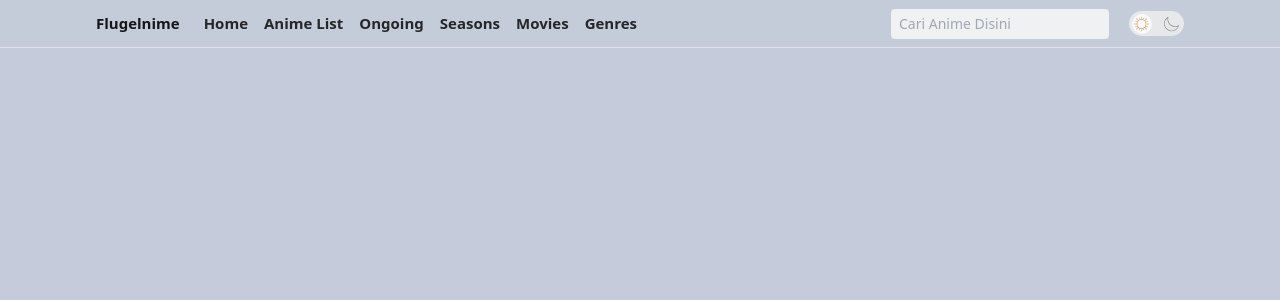
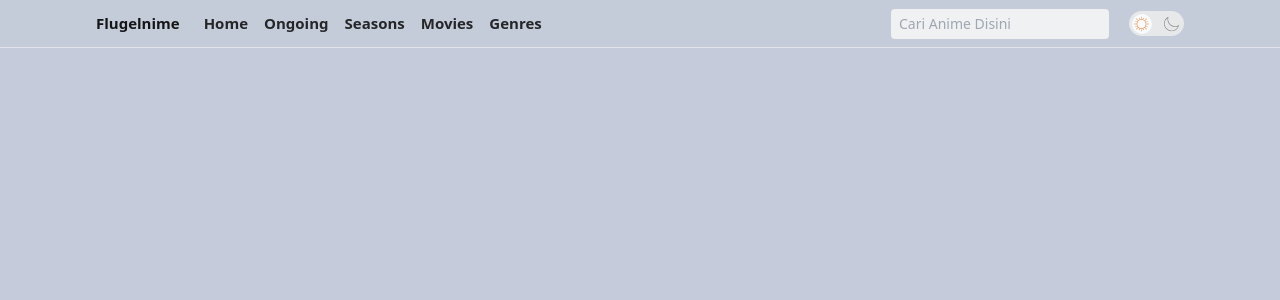
Before and after one commit to Rhzslya/flugelnime, a React (Vite) app: page / in a window 1280 px wide. Shown: the top 300 px of the page. Built offline with nearby package versions, Linux system fonts and the light colour scheme; the HTML template or start-up script is replaced by a standard one.

Commit message:
real real final?

```diff
--- a/src/App.jsx
+++ b/src/App.jsx
@@ -91,7 +91,6 @@ function App() {
               }
             />
             <Route path="/flugelnime/:id" element={<Detail />} />
-            <Route path="/flugelnime/anime-list" element={<AnimeList />} />
             <Route path="/flugelnime/genres" element={<Genres />} />
             <Route
               path="/flugelnime/seasons"
--- a/src/assets/components/anime-detail/AnimeDetail.jsx
+++ b/src/assets/components/anime-detail/AnimeDetail.jsx
@@ -197,6 +197,7 @@ const AnimeDetail = () => {
                 <React.Fragment key={index}>
                   <Link
                     to={`/flugelnime/genres/${genre.id}`}
+                    state={{ genreName: genre.name }}
                     className="text-neutral-100 hover:text-pink-300 hover:bg-neutral-100 duration-300 px-1 border-[1px] border-neutral-100 rounded w-fit text-sm"
                   >
                     {genre.name}
--- a/src/assets/components/header/Header.jsx
+++ b/src/assets/components/header/Header.jsx
@@ -11,11 +11,6 @@ export default function Header({
   setShowMenu,
 }) {
   const navigate = useNavigate();
-  const handleHomeClick = (e) => {
-    e.preventDefault();
-    setCurrentPage(1);
-    navigate("/flugelnime/");
-  };
 
   const capitalizeFirst = (string) => {
     return string
@@ -23,12 +18,15 @@ export default function Header({
       .map((word) => word.charAt(0).toUpperCase() + word.slice(1))
       .join(" ");
   };
+
   return (
     <header className="w-full h-[48px] left-0 z-50 fixed flex justify-center border-b-[1px] bg-[#c5cbda] opacity-90 backdrop-blur-xl ">
       <nav className="flex w-full px-2 min-[480px]:px-8 lg:w-[85%] h-full lg:px-0 justify-between items-center gap-1">
         <div className="flex gap-6 ">
           <div className="flex items-center font-bold m lg:ml-0 order-1 lg:order-none">
-            <NavLink to={"/flugelnime/"}>Flugelnime</NavLink>
+            <NavLink to="/flugelnime/" end>
+              Flugelnime
+            </NavLink>
           </div>
 
           <div
@@ -54,12 +52,12 @@ export default function Header({
                             .replace(/\s+/g, "-")
                             .toLowerCase()}`
                     }
+                    end
                     className={({ isActive }) =>
                       isActive
                         ? "nav__link text-pink-300"
                         : "nav__link hover:text-pink-300"
                     }
-                    onClick={item === "home" ? handleHomeClick : undefined}
                   >
                     {capitalizeFirst(item)}
                   </NavLink>
--- a/src/assets/components/header/SectionsID.jsx
+++ b/src/assets/components/header/SectionsID.jsx
@@ -1,8 +1 @@
-export const sectionsID = [
-  "home",
-  "anime list",
-  "ongoing",
-  "seasons",
-  "movies",
-  "genres",
-];
+export const sectionsID = ["home", "ongoing", "seasons", "movies", "genres"];
--- a/src/assets/components/home/RecomendationAnimes.jsx
+++ b/src/assets/components/home/RecomendationAnimes.jsx
@@ -179,6 +179,7 @@ export default function RecomendationAnimes() {
                                 <Link
                                   to={`/flugelnime/genres/${genre.id}`}
                                   className="text-pink-300 hover:text-sky-300 duration-300 "
+                                  state={{ genreName: genre.name }}
                                 >
                                   {genre.name}
                                 </Link>
--- a/src/assets/components/home/search/Search.jsx
+++ b/src/assets/components/home/search/Search.jsx
@@ -123,6 +123,7 @@ export default function Search({
                   className="search__input h-[20px] rounded-sm min-[430px]:h-[30px] w-full min-[430px]:block  min-[430px]:w-[140px] min-[460px]:w-auto min-[430px]:rounded bg-neutral-100 px-2 text-sm"
                   value={searchQuery}
                   onChange={(e) => setSearchQuery(e.target.value)}
+                  onFocus={() => setShowMenu(true)}
                 />
               )}
               {!showMenu ? (
--- a/src/assets/components/seasons/Season.jsx
+++ b/src/assets/components/seasons/Season.jsx
@@ -2,7 +2,9 @@ const Season = ({ children }) => {
   return (
     <section className="season section w-full flex justify-center px-3">
       <div className="season__container w-[968px] lg:max-w-[968px] grid">
-        <div className="season__content grid  pt-8 md:pt-0">{children}</div>
+        <div className="season__content grid min-[430px]:pt-8 pt-12 md:pt-0">
+          {children}
+        </div>
       </div>
     </section>
   );
```
